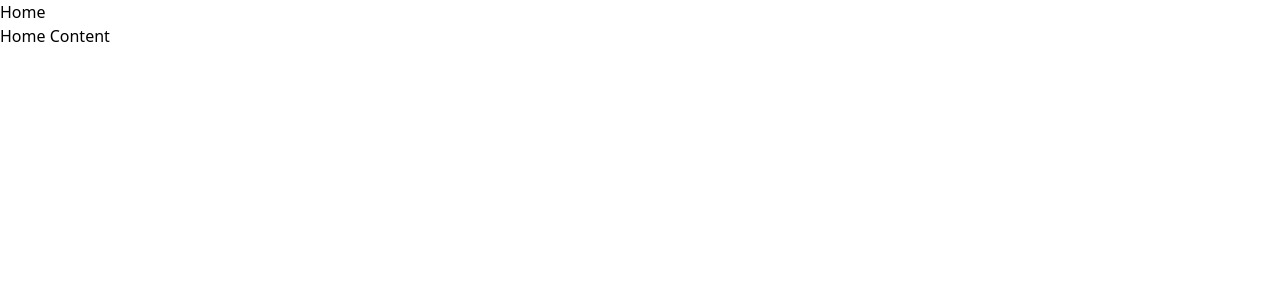
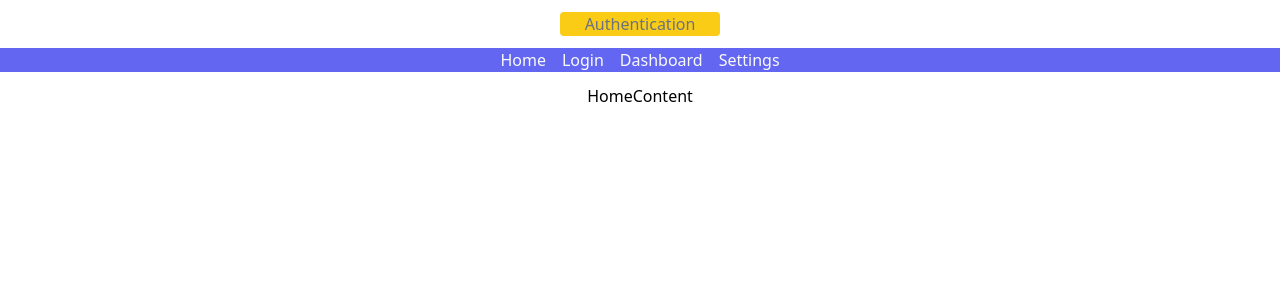
Before and after one commit to Zyar3k/simple-auth-project__frontend, a React (Create React App) app: page / in a window 1280 px wide. Shown: the top 300 px of the page. Built offline with nearby package versions, Linux system fonts and the light colour scheme.

Commit message:
Add navigation

```diff
--- a/src/App.js
+++ b/src/App.js
@@ -3,6 +3,7 @@ import { useRoutes } from "react-router-dom";
 import "./App.css";
 import Dashboard from "./components/Dashboard";
 import Home from "./components/Home";
+import HomeContent from "./components/HomeContent";
 import Login from "./components/Login";
 import Settings from "./components/Settings";
 
@@ -14,7 +15,7 @@ const App = () => {
       children: [
         {
           index: true,
-          element: <div>Home Content</div>,
+          element: <HomeContent />,
         },
         {
           path: "/login",
--- a/src/components/Home.jsx
+++ b/src/components/Home.jsx
@@ -1,12 +1,18 @@
 import React from "react";
 import { Outlet } from "react-router-dom";
+import Nav from "./Nav";
 
 const Home = () => {
   return (
-    <div>
-      <h1>Home</h1>
-      <Outlet></Outlet>
-    </div>
+    <main>
+      <h1 className="text-center my-3 bg-yellow-400 text-gray-500 w-40 mx-auto rounded">
+        Authentication
+      </h1>
+      <Nav></Nav>
+      <div className="flex justify-center text-center py-3">
+        <Outlet></Outlet>
+      </div>
+    </main>
   );
 };
 
--- /dev/null
+++ b/src/components/HomeContent.jsx
@@ -0,0 +1,7 @@
+import React from "react";
+
+const HomeContent = () => {
+  return <div>HomeContent</div>;
+};
+
+export default HomeContent;
--- /dev/null
+++ b/src/components/Nav.jsx
@@ -0,0 +1,15 @@
+import React from "react";
+import { Link } from "react-router-dom";
+
+const Nav = () => {
+  return (
+    <nav className="flex bg-indigo-500 text-gray-50 gap-4 justify-center">
+      <Link to="/">Home</Link>
+      <Link to="/login">Login</Link>
+      <Link to="/dashboard">Dashboard</Link>
+      <Link to="/settings">Settings</Link>
+    </nav>
+  );
+};
+
+export default Nav;
```
